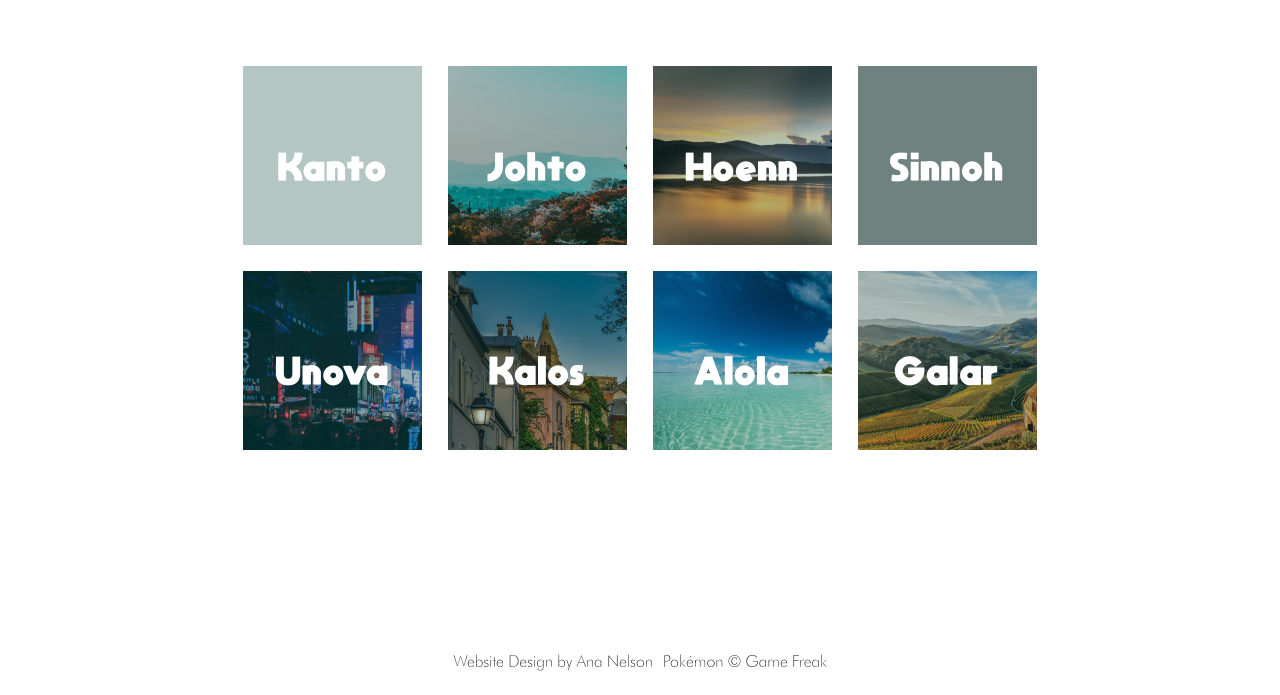
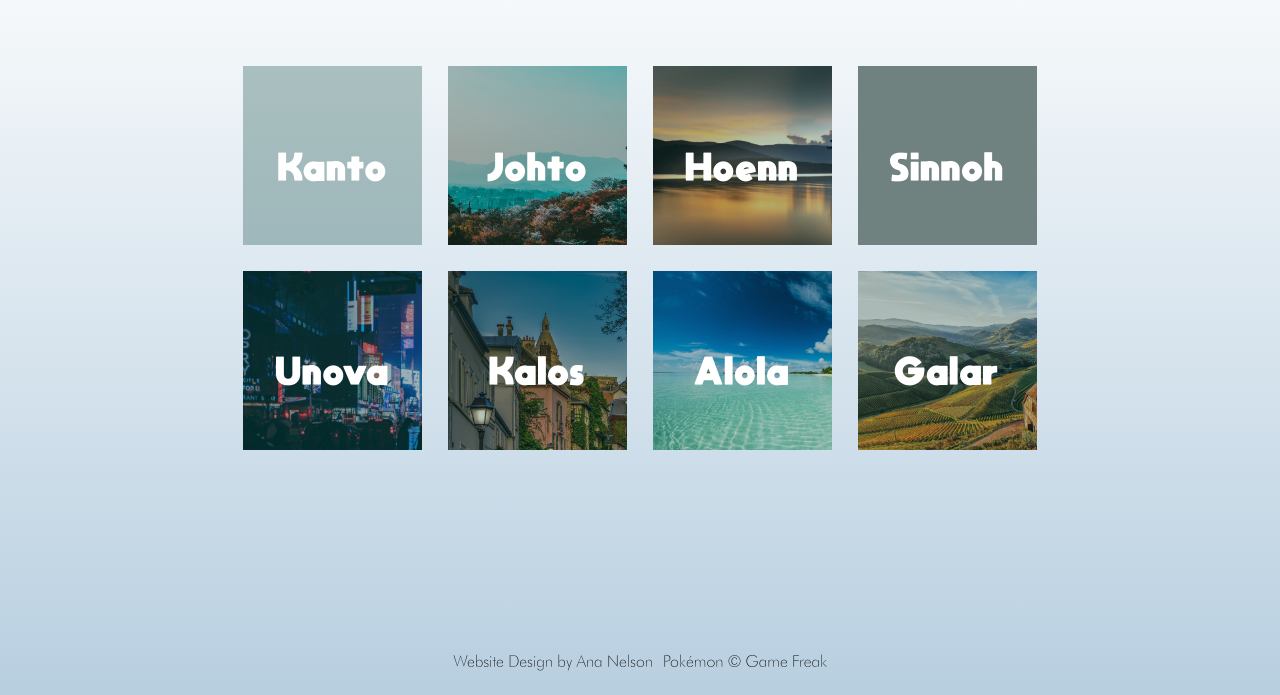
Before and after one commit to nelanab/Corvilocity, a plain HTML site: page corvilocity.html in a window 1280 px wide. Shown: the part 105-800 px from the top of the page. Drawn offline with Linux system fonts and the light colour scheme; grey boxes are pictures that could not be loaded; files whose address does not match are found by name.

Commit message:
adding changes to homepage css

```diff
--- a/css/corvilocity.css
+++ b/css/corvilocity.css
@@ -23,6 +23,7 @@ article,aside,details,figcaption,figure,footer,header,hgroup,menu,nav,section {
     grid-template-columns: 15vw 70vw 15vw;
     width: 100vw;
     height: 100vh;
+    background-image: linear-gradient(#fff, rgb(184, 207, 224));
 }
 
 header{
```
